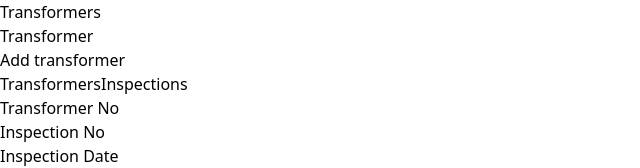
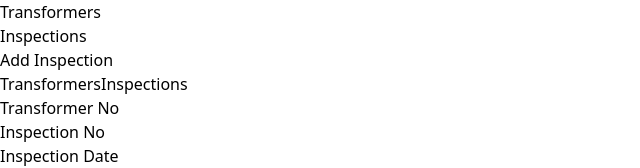
Before and after one commit to AnushkaSamaranayake/VAULt_Power_plant_management_software, a React (Vite) app in the folder frontend/: page /transformers in a window 1280 px wide. Both pictures are taken after a click on the button "Inspections". Shown: the top 168 px of the page, without its empty margins (0-640 px from the left). Built offline with nearby package versions, Linux system fonts and the light colour scheme.

Commit message:
added them to the main window with popup option

```diff
--- a/frontend/src/components/Transformers/Head.jsx
+++ b/frontend/src/components/Transformers/Head.jsx
@@ -1,18 +1,30 @@
 import React from 'react'
+import AddTransformer from '../Transformers/AddTransformer';
+import AddInspector from './AddInspector';
+import { useState,useEffect } from 'react';
 
 const Head = ({ activeTable, setActiveTable}) => {
+
+    const [showAddTransformer, setShowAddTransformer] = useState(false);
+    const [showAddInspection, setShowAddInspection] = useState(false);
 
     return (
         <div className='flex flex-row mx-5 mt-5 items-center justify-between'>
             <div className='flex flex-row'>
-                <h2 className='text-xl font-semibold text-blue-800'>Transformer</h2>
-                <button className='ml-5 px-4 py-1 bg-blue-500 text-white rounded-lg text-sm' onClick={() => navigate('#')}>Add transformer</button>
+                <h2 className='text-xl font-semibold text-blue-800'>{activeTable === "transformers" ? "Transformers" : "Inspections"}</h2>
+                {activeTable === "transformers" ? (
+                    <button className='ml-5 px-4 py-1 bg-blue-500 text-white rounded-lg text-sm' onClick={() => setShowAddTransformer(true)}>Add transformer</button>
+                ):(
+                    <button className='ml-5 px-4 py-1 bg-blue-500 text-white rounded-lg text-sm' onClick={() => setShowAddInspection(true)}>Add Inspection</button>
+                )}
             </div>
             <div className='flex flex-row'>
                 <button onClick={() => setActiveTable("transformers")} className={`px-4 py-1 ${activeTable === "transformers" ? "bg-blue-500 text-white" : "bg-gray-100 text-gray-700"} rounded-sm bg-blue-500 text-white text-sm shadow-md`}>Transformers</button>
 
                 <button onClick={() => setActiveTable("inspections")} className={`px-4 py-1 ${activeTable === "inspections" ? "bg-blue-500 text-white" : "bg-gray-100 text-gray-700"} rounded-sm bg-blue-500 text-white text-sm shadow-md`}>Inspections</button>
             </div>
+            {showAddTransformer && <AddTransformer onClose={() => setShowAddTransformer(false)} />}
+            {showAddInspection && <AddInspector onClose={() => setShowAddInspection(false)} />}
         </div>
   );
 };
```
